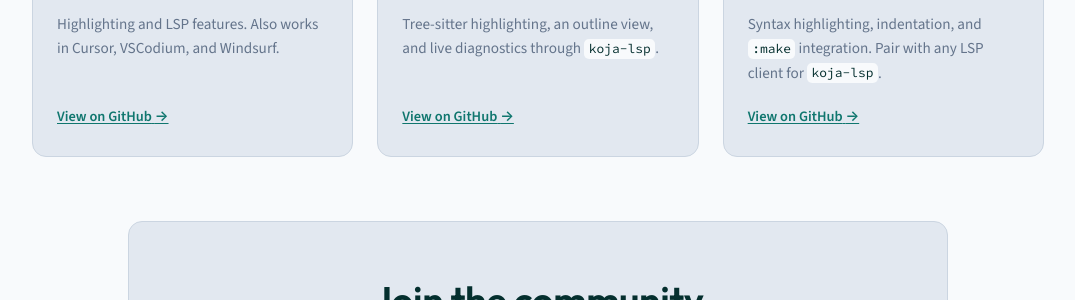
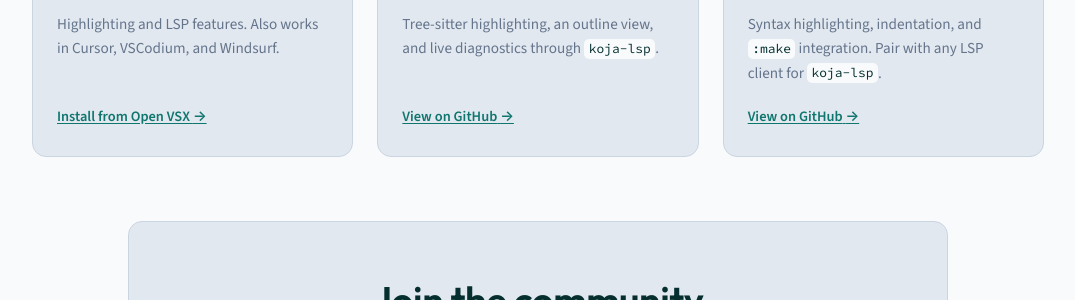
Before and after one commit to koja-lang/kojalang.org, a Jekyll site: the page built from index.html, in a window 1280 px wide and 900 px high, scrolled down 1685 px. Shown: the part 154-454 px from the top of the window, without its empty margins (102-1177 px from the left). Built offline with Jekyll 4.4.1, drawn with Linux system fonts in a browser that asks for light colours.

Commit message:
feat: open-vsx link for vscode extension

```diff
--- a/index.html
+++ b/index.html
@@ -109,8 +109,8 @@ hello, world!{% endraw %}</code></pre>
         Highlighting and LSP features. Also works in Cursor, VSCodium, and
         Windsurf.
       </p>
-      <a class="ext-link" href="https://github.com/koja-lang/vscode-koja">
-        View on GitHub<span class="sr-only"> — VS Code extension</span>
+      <a class="ext-link" href="https://open-vsx.org/extension/koja-lang/koja">
+        Install from Open VSX<span class="sr-only"> — VS Code extension</span>
         <span aria-hidden="true">→</span>
       </a>
     </div>
```
